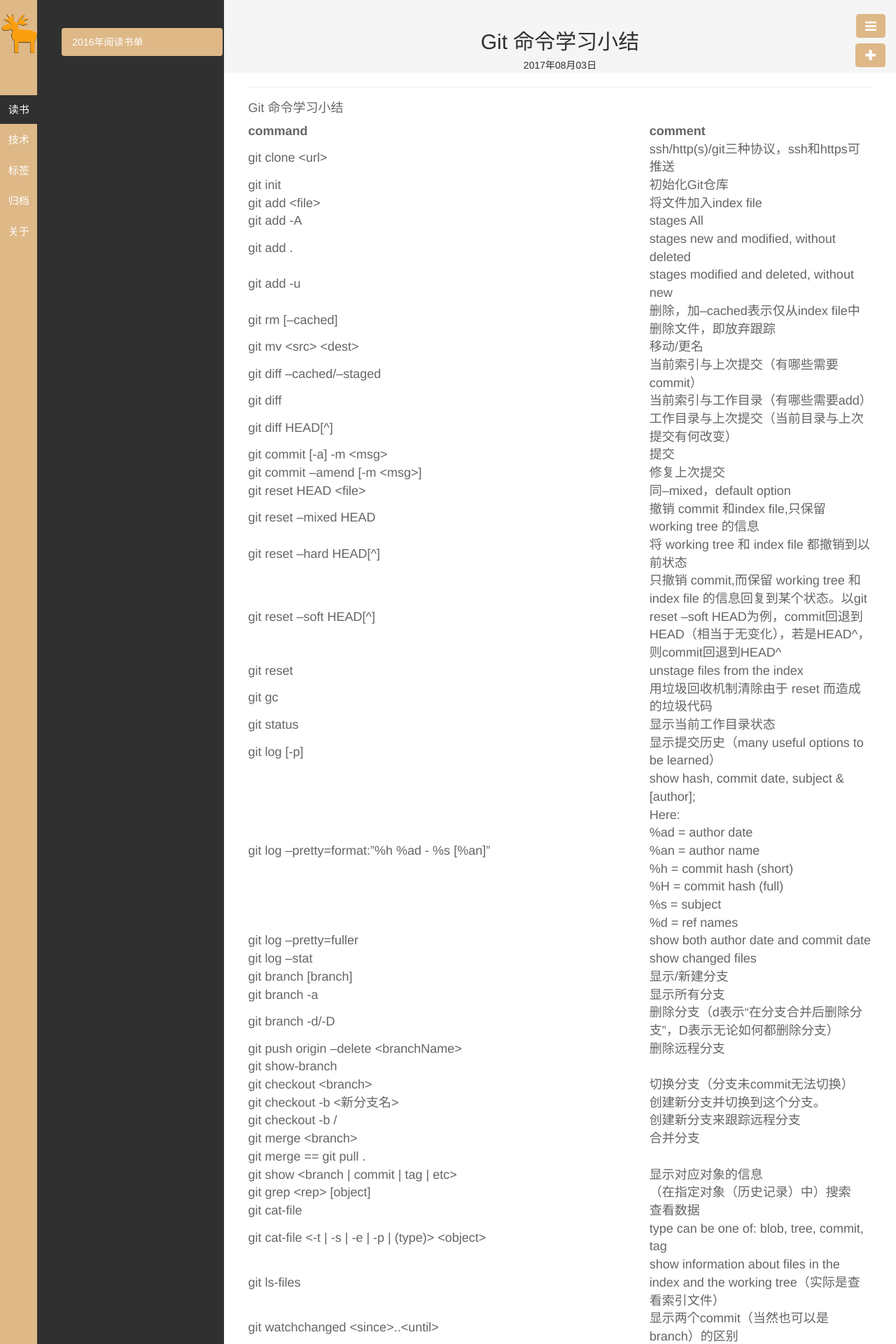
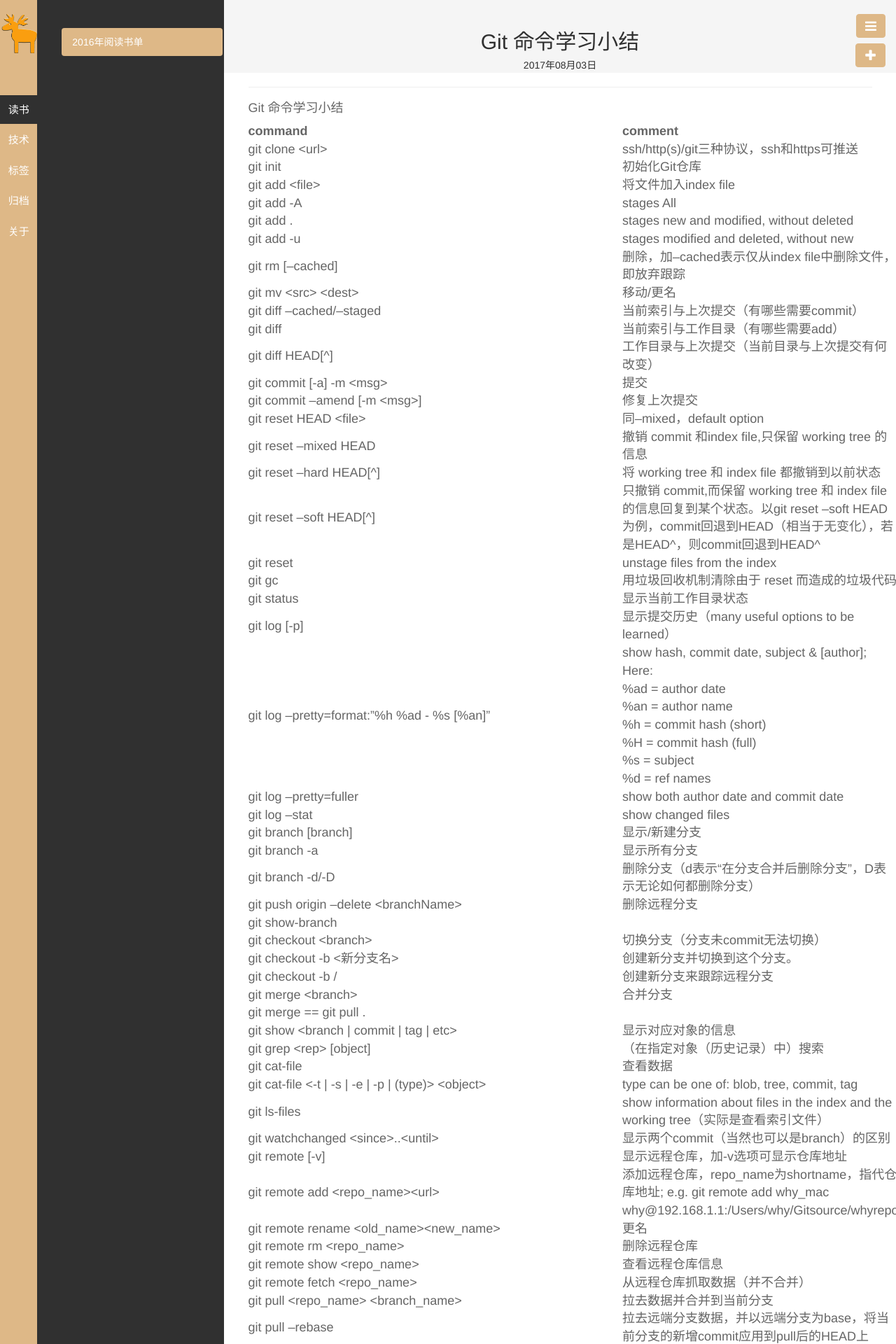
Before and after one commit to qhdwhy184/qhdwhy184.github.io, a Jekyll site: the page built from _posts/技术/2017-08-03-Git命令学习小结.md, in a window 1280 px wide. Shown: the top 1920 px of the page at 70% size. Built offline with Jekyll 4.4.1, drawn with Linux system fonts in a browser that asks for light colours; some of the changed text lies outside the part shown.

Commit message:
Update 2017-08-03-Git命令学习小结.md

```diff
--- a/_posts/技术/2017-08-03-Git命令学习小结.md
+++ b/_posts/技术/2017-08-03-Git命令学习小结.md
@@ -54,7 +54,7 @@
 |git ls-files <file_name> |show information about files in the index and the working tree（实际是查看索引文件）|
 |git watchchanged &lt;since&gt;..&lt;until&gt;|显示两个commit（当然也可以是branch）的区别|
 |git remote [-v]|显示远程仓库，加-v选项可显示仓库地址|
-|git remote add &lt;repo_name&gt;&lt;url&gt;|添加远程仓库，repo_name为shortname，指代仓库地址|
+|git remote add &lt;repo_name&gt;&lt;url&gt;|添加远程仓库，repo_name为shortname，指代仓库地址; e.g. git remote add why_mac why@192.168.1.1:/Users/why/Gitsource/whyrepo|
 |git remote rename &lt;old_name&gt;&lt;new_name&gt;|更名|
 |git remote rm &lt;repo_name&gt;|删除远程仓库|
 |git remote show &lt;repo_name&gt;|查看远程仓库信息|
```
